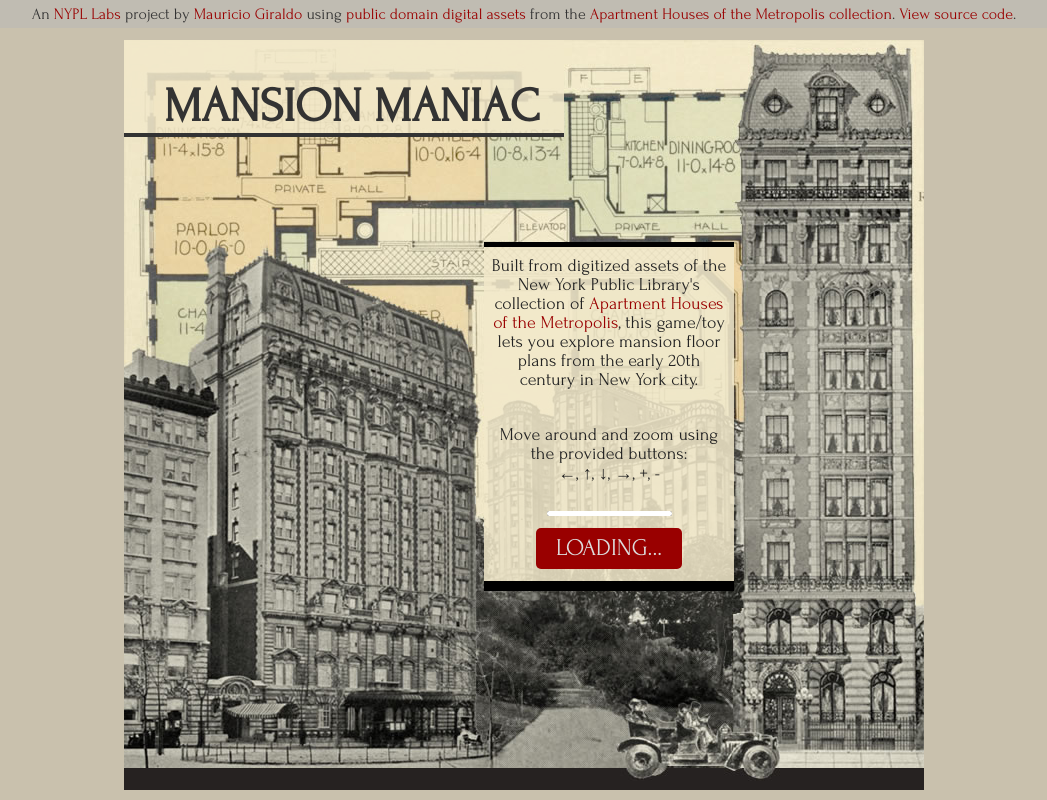
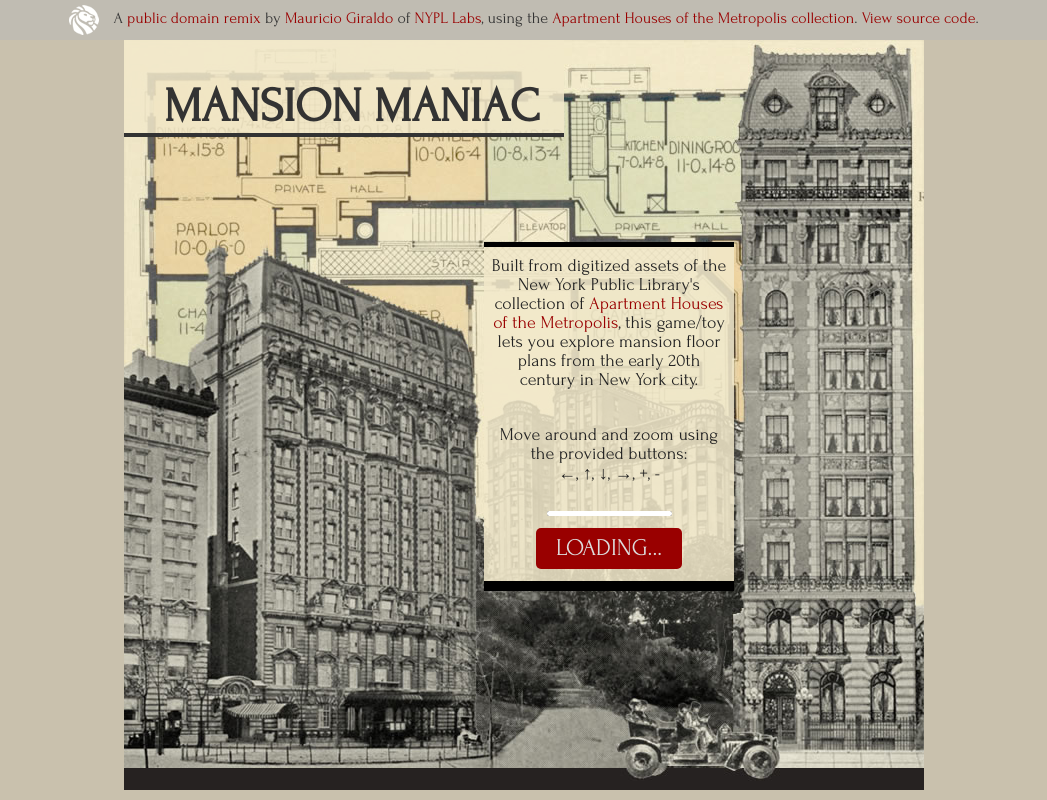
Before and after one commit to NYPL-publicdomain/mansion-maniac, a plain HTML site: page index.html in a window 1280 px wide. Shown: the whole page, without its empty margins (116-1163 px from the left). Drawn offline with Linux system fonts and the light colour scheme; a script that the page names is missing.

Commit message:
:space_invader: new header

```diff
--- a/css/styles.css
+++ b/css/styles.css
@@ -24,6 +24,17 @@ a:hover {
 small, sub, sup { font-size: .8em }
 sub             { vertical-align: sub }
 sup             { vertical-align: super }
+
+.lion {
+  display: inline-block;
+  background: transparent url(../images/lion-rev.png) no-repeat;
+  width: 30px;
+  height: 30px;
+  margin-right: 10px;
+  font-size: 1px;
+  color: #C0BCB2;
+  vertical-align: middle;
+}
 
 .editor {
   /*position: absolute;*/
--- a/index.html
+++ b/index.html
@@ -41,7 +41,7 @@
     </div>
   </div>
   <div id="credits">
-    An <a href="http://labs.nypl.org">NYPL Labs</a> project by <a href="//twitter.com/mgiraldo">Mauricio Giraldo</a> using <a href="//publicdomain.nypl.org">public domain digital assets</a> from the <a href="http://digitalcollections.nypl.org/collections/apartment-houses-of-the-metropolis#/?tab=about">Apartment Houses of the Metropolis collection</a>. <a href="//github.com/nypl-publicdomain/mansion-maniac">View source code</a>.
+    <a href="//nypl.org" target="_blank" title="open nypl.org in a new window"><span class="lion">The New York Public Library</span></a> A <a href="//publicdomain.nypl.org">public domain remix</a> by <a href="//twitter.com/mgiraldo">Mauricio Giraldo</a> of <a href="http://labs.nypl.org">NYPL Labs</a>, using the <a href="http://digitalcollections.nypl.org/collections/apartment-houses-of-the-metropolis#/?tab=about">Apartment Houses of the Metropolis collection</a>. <a href="//github.com/nypl-publicdomain/mansion-maniac">View source code</a>.
   </div>
   <div id="loader">
     <div class="wrapper">
```
Also changed, not shown: images/lion-rev.png (added).
